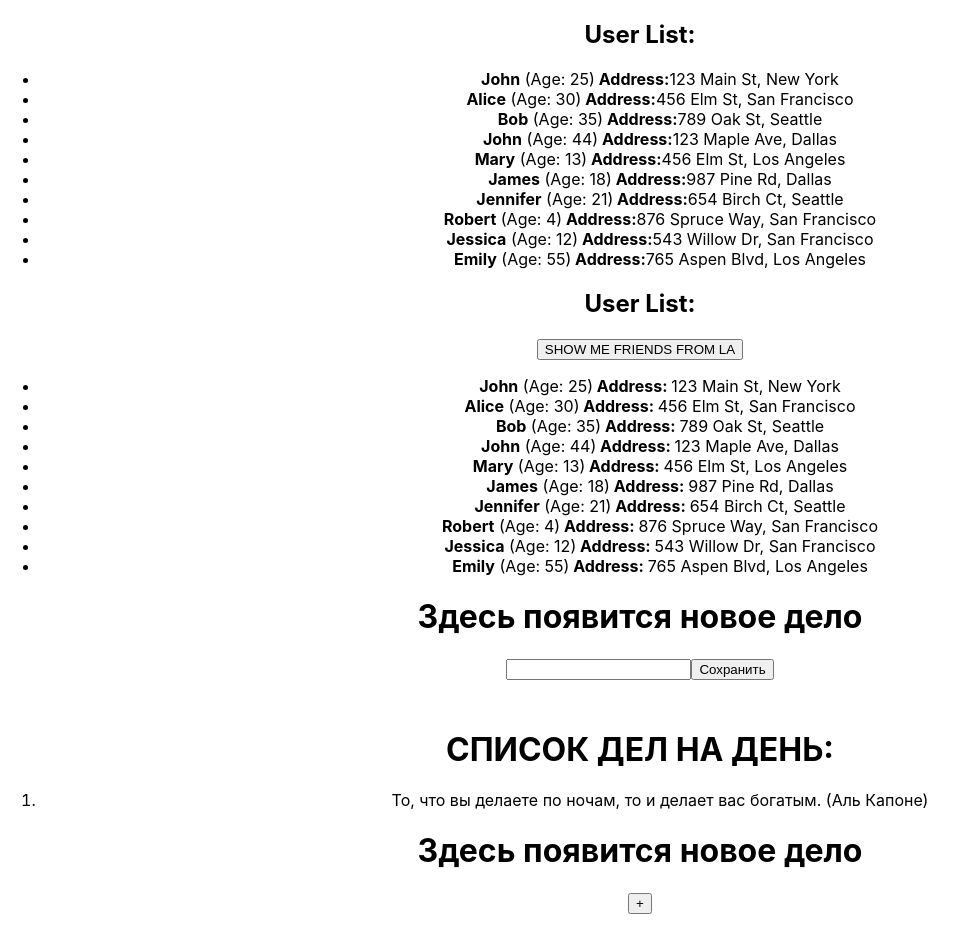
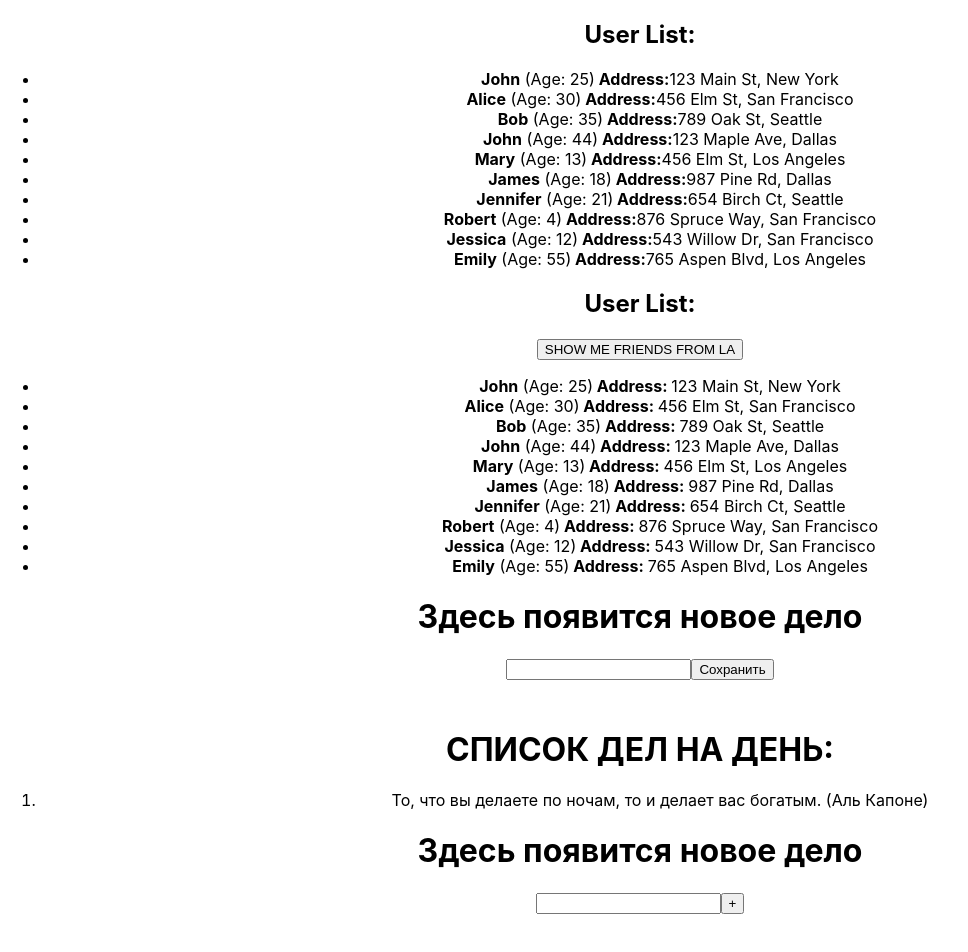
Before and after one commit to lopatop/homework-front-main, a React (Create React App) app: page / in a window 1280 px wide. Shown: the top 952 px of the page, without its empty margins (0-968 px from the left). Built offline with nearby package versions, Linux system fonts and the light colour scheme.

Commit message:
change Input

```diff
--- a/src/HW/4/Input.tsx
+++ b/src/HW/4/Input.tsx
@@ -1,14 +1,16 @@
+import {ChangeEvent} from "react";
+
 type InputPropsType = {
-	currentText: any // НУЖНО ПРОТИПИЗИРОВАТЬ
-	setCurrentText: any // НУЖНО ПРОТИПИЗИРОВАТЬ
+	currentText: string// НУЖНО ПРОТИПИЗИРОВАТЬ
+	setCurrentText: (e:string)=>void // НУЖНО ПРОТИПИЗИРОВАТЬ
 };
 
 export const Input = (props: InputPropsType) => {
-	const onChangeHandler = (event: 'НУЖНО ПРОТИПИЗИРОВАТЬ') => {
-		// НУЖНО ДОПИСАТЬ
+	const onChangeHandler = (e:ChangeEvent<HTMLInputElement>) => {
+		props.setCurrentText(e.currentTarget.value);
 	};
 
-	// return (
-	//   <input id={'hw04-input'} type="text" value={props.currentText} onChange={onChangeHandler} />
-	// );
+	return (
+	  <input id={'hw04-input'} type="text" value={props.currentText} onChange={onChangeHandler} />
+	);
 };
```
